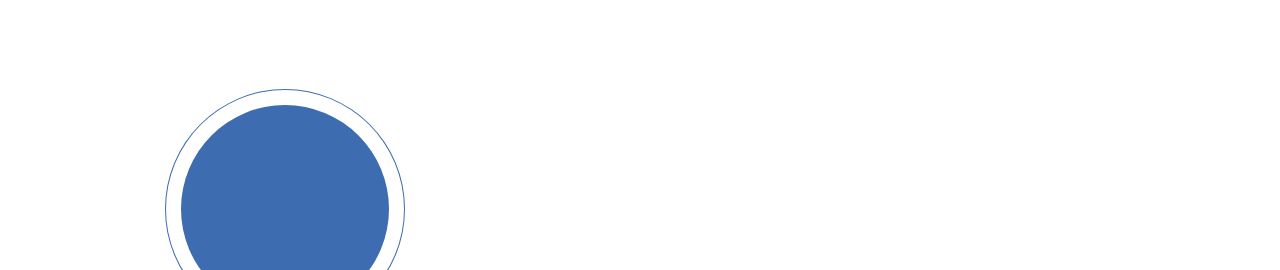
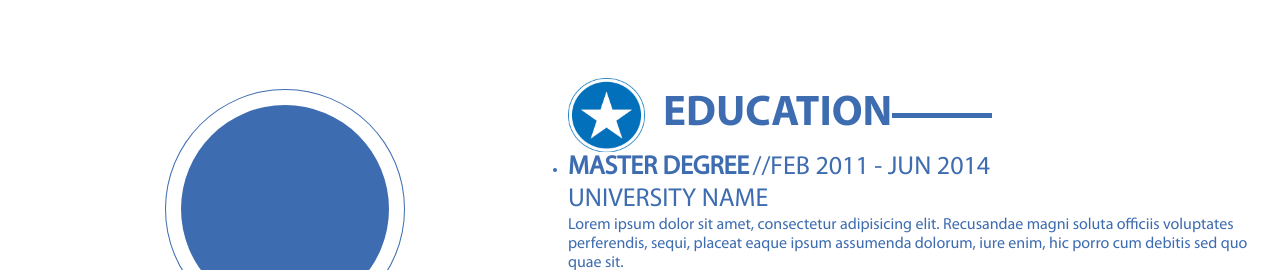
Before and after one commit to Yur-ok/FSD_CV, a plain HTML site: page index.html in a window 1280 px wide. Shown: the top 270 px of the page. Drawn offline with Linux system fonts and the light colour scheme.

Commit message:
Modify first column

```diff
--- a/css/style.css
+++ b/css/style.css
@@ -58,13 +58,14 @@ section > ul .header {
 .coll-1 {
     width: 34.7%;
     float: left;
-    margin-right: 61px;
     margin-left: 62px;
     border: 1px solid transparent;
 }
 
 .coll-2 {
     float: right;
+    width: 55%;
+    margin-right: 8px;
 }
 
 /*Bio block*/
@@ -274,6 +275,10 @@ td.second {
     height: 705px;
 }
 
+.education .header {
+    padding-top: 2px;
+}
+
 .education .img {
     background-image: url("../img/EDUCATION.png");
     width: 77px;
```
